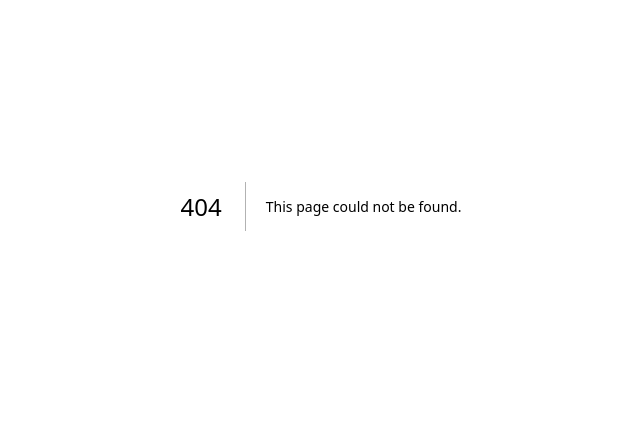
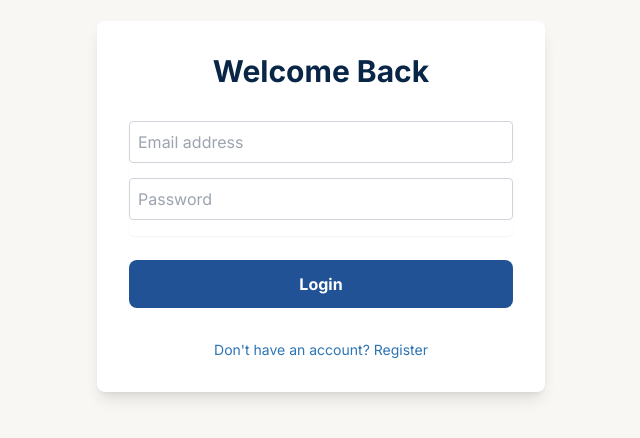
Before and after one commit to maximunsai/Resume-craft, a Next.js app: page /login in a window 1280 px wide. Before the commit this address had no page. Shown: the part 194-632 px from the top of the page, without its empty margins (319-959 px from the left). Built offline with nearby package versions, Linux system fonts and the light colour scheme; no server answers.

Commit message:
Added login page

```diff
--- /dev/null
+++ b/src/app/(auth)/login/page.tsx
@@ -0,0 +1,96 @@
+// src/app/(auth)/login/page.tsx
+'use client';
+import { useState } from 'react';
+import { createClient } from '@/lib/supabase/client';
+import { useRouter } from 'next/navigation';
+
+export default function LoginPage() {
+    const [email, setEmail] = useState('');
+    const [password, setPassword] = useState('');
+    const [isRegistering, setIsRegistering] = useState(false);
+    const [error, setError] = useState<string | null>(null);
+    const router = useRouter();
+    const supabase = createClient();
+
+    const handleAuth = async (e: React.FormEvent) => {
+        e.preventDefault();
+        setError(null);
+
+        try {
+            if (isRegistering) {
+                const { error } = await supabase.auth.signUp({ email, password });
+                if (error) throw error;
+                // Use a non-problematic string here
+                alert('Registration successful! Please check your email to confirm your account.');
+            } else {
+                const { error } = await supabase.auth.signInWithPassword({ email, password });
+                if (error) throw error;
+                router.push('/builder');
+                router.refresh(); // Good practice to refresh router state after login
+            }
+        } catch (error) {
+            if (error instanceof Error) {
+                setError(error.message);
+            } else {
+                setError('An unexpected error occurred.');
+            }
+        }
+    };
+
+    // Using Tailwind classes for styling is better practice, but inline styles for demo
+    const inputStyle = "w-full p-2 border border-gray-300 rounded mb-4 text-[#0A2647] bg-white focus:outline-none focus:ring-2 focus:ring-[#2C74B3]";
+    const buttonStyle = "w-full p-3 bg-[#205295] text-white font-bold rounded-lg hover:bg-[#143F6B] transition-colors duration-300";
+
+    return (
+        <div className="min-h-screen flex items-center justify-center bg-[#F8F7F4]">
+            <div className="w-full max-w-md p-8 space-y-8 bg-white rounded-lg shadow-lg">
+                <div>
+                    <h1 className="text-3xl font-bold text-center text-[#0A2647]">
+                        {isRegistering ? 'Create Your Account' : 'Welcome Back'}
+                    </h1>
+                </div>
+                <form className="mt-8 space-y-6" onSubmit={handleAuth}>
+                    <div className="rounded-md shadow-sm -space-y-px">
+                        <div>
+                            <input
+                                type="email"
+                                placeholder="Email address"
+                                value={email}
+                                onChange={(e) => setEmail(e.target.value)}
+                                className={inputStyle}
+                                required
+                            />
+                        </div>
+                        <div>
+                            <input
+                                type="password"
+                                placeholder="Password"
+                                value={password}
+                                onChange={(e) => setPassword(e.target.value)}
+                                className={inputStyle}
+                                required
+                            />
+                        </div>
+                    </div>
+
+                    <div>
+                        <button type="submit" className={buttonStyle}>
+                            {isRegistering ? 'Register' : 'Login'}
+                        </button>
+                    </div>
+                    {error && <p className="text-center text-red-500 text-sm mt-2">{error}</p>}
+                </form>
+                <p
+                    className="mt-4 text-center text-sm text-[#2C74B3] hover:text-[#205295] cursor-pointer"
+                    onClick={() => {
+                        setIsRegistering(!isRegistering);
+                        setError(null); // Clear error on switch
+                    }}
+                >
+                    {/* THIS IS THE CORRECTED LINE */}
+                    {isRegistering ? 'Already have an account? Login' : "Don't have an account? Register"}
+                </p>
+            </div>
+        </div>
+    );
+}
```
